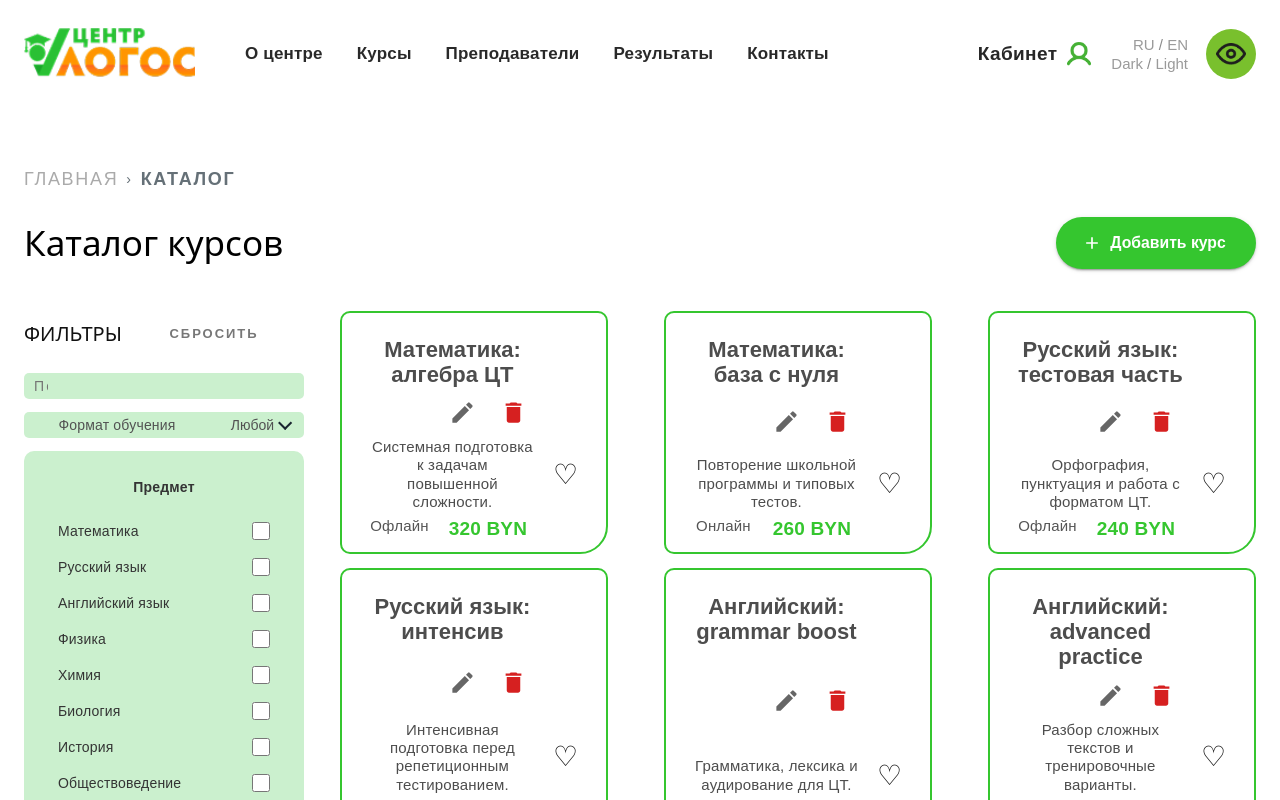
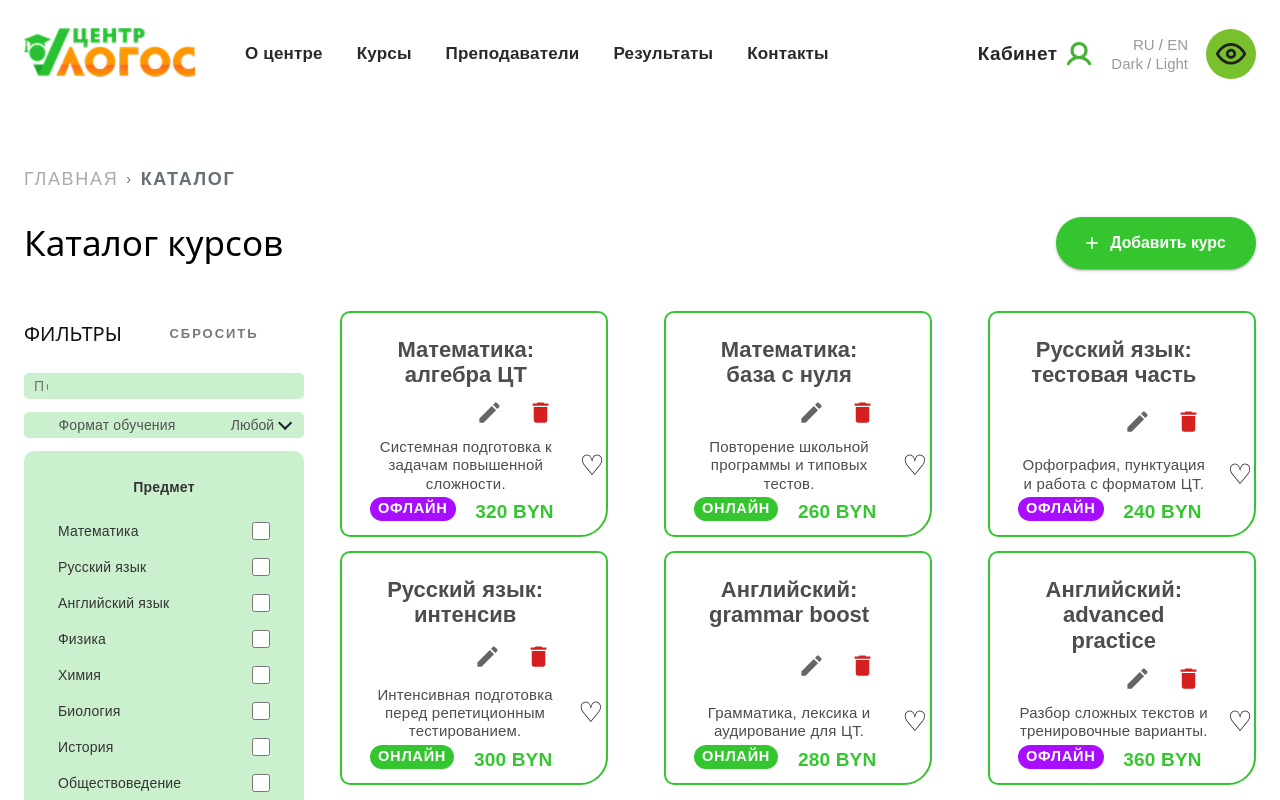
Before and after one commit to darina0000/logos-react-lab, a React (Vite) app: page /courses in a window 1280 px wide. Shown: the top 800 px of the page. Built offline with nearby package versions, Linux system fonts and the light colour scheme.

Commit message:
feat: replace format span with MUI Chip component on course cards

```diff
--- a/src/pages/CoursesPage.jsx
+++ b/src/pages/CoursesPage.jsx
@@ -7,7 +7,14 @@ import AddIcon from "@mui/icons-material/Add";
 import { IconButton } from "@mui/material";
 import EditIcon from "@mui/icons-material/Edit";
 import DeleteIcon from "@mui/icons-material/Delete";
-import { TextField, FormControl, InputLabel, Select, MenuItem,} from "@mui/material";
+import {
+  TextField,
+  FormControl,
+  InputLabel,
+  Select,
+  MenuItem,
+} from "@mui/material";
+import { Chip } from "@mui/material";
 
 const CoursesPage = () => {
   const [courses, setCourses] = useState([]);
@@ -342,9 +349,18 @@ const CoursesPage = () => {
                 <article key={course.id} className="course-card">
                   <h3>{course.title}</h3>
                   <p>{course.description}</p>
-                  <span>
-                    {course.format === "online" ? "Онлайн" : "Офлайн"}
-                  </span>
+                  <Chip
+                    label={course.format === "online" ? "Онлайн" : "Офлайн"}
+                    color={course.format === "online" ? "primary" : "secondary"}
+                    size="small"
+                    sx={{
+                      fontWeight: 700,
+                      textTransform: "uppercase",
+                      letterSpacing: "0.05em",
+                      justifySelf: "start",
+                      gridColumn: "1",
+                    }}
+                  />
                   <strong>{course.price} BYN</strong>
 
                   <div className="course-card__actions">
```
